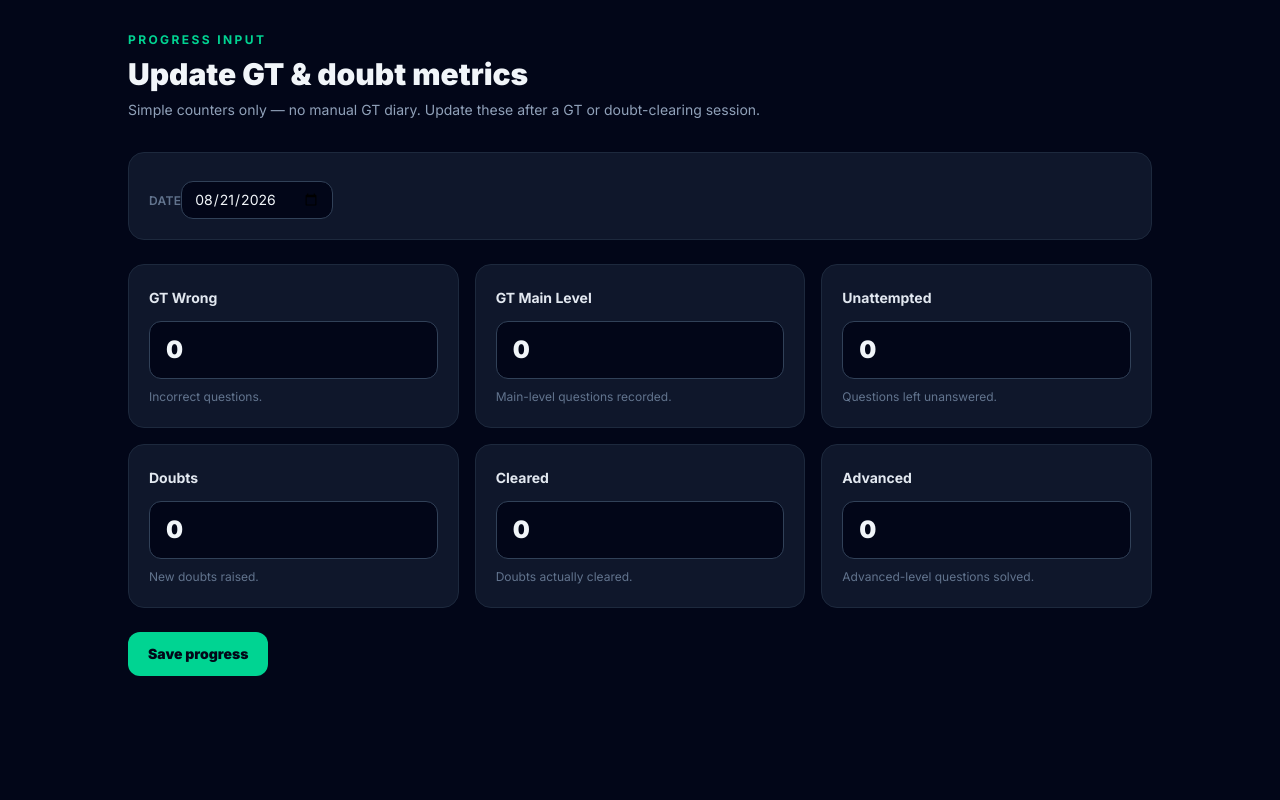
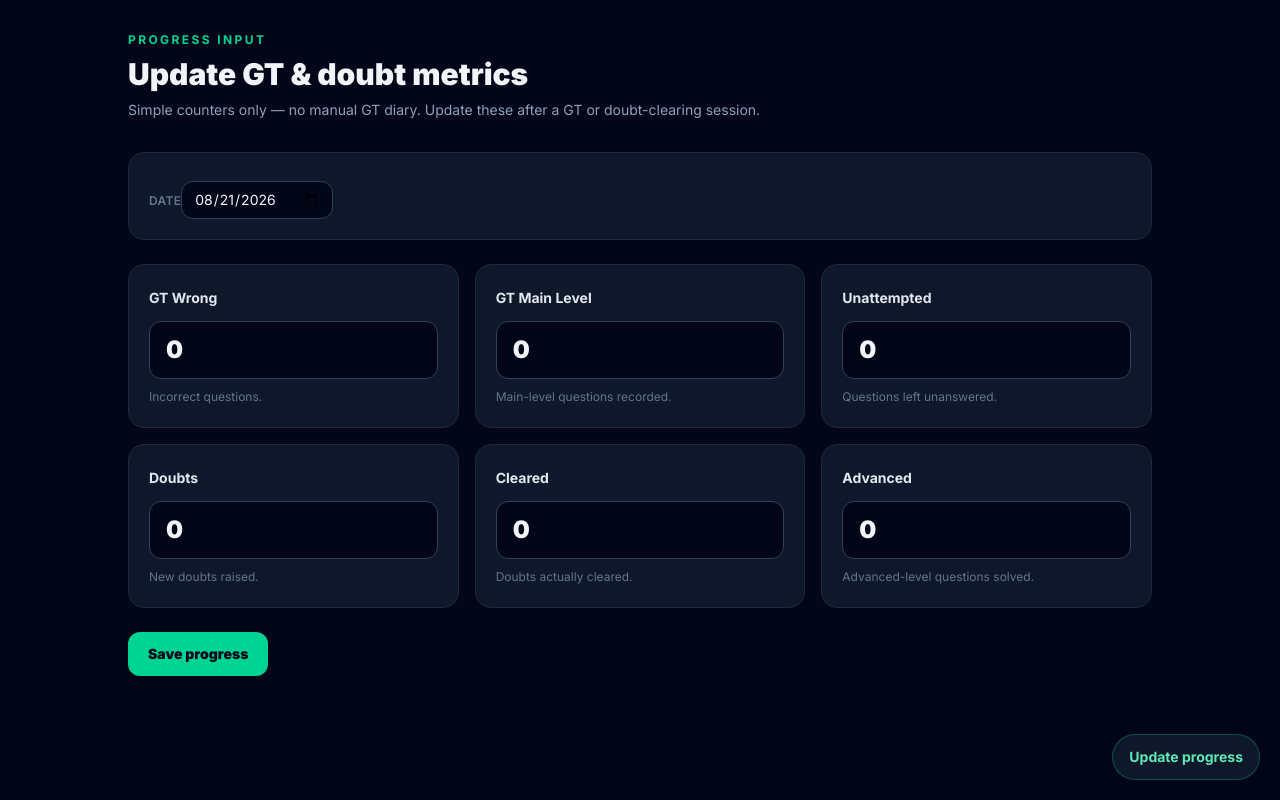
Before and after one commit to hackers-reality/JEE-prep, a Next.js app: page /personal-timetable/update in a window 1280 px wide. Built offline with nearby package versions, Linux system fonts and the light colour scheme; no server answers; the database is empty.

Commit message:
Add quick access to editable progress controls

```diff
--- a/app/personal-timetable/layout.tsx
+++ b/app/personal-timetable/layout.tsx
@@ -2,5 +2,5 @@ import type { ReactNode } from "react";
 import TimeFormat from "./TimeFormat";
 
 export default function PersonalTimetableLayout({ children }: { children: ReactNode }) {
-  return <>{children}<TimeFormat /></>;
+  return <>{children}<a href="/personal-timetable/update" className="fixed bottom-5 right-5 z-50 rounded-full border border-emerald-400/30 bg-slate-900 px-4 py-3 text-sm font-bold text-emerald-300 shadow-2xl hover:bg-slate-800">Update progress</a><TimeFormat /></>;
 }
```
